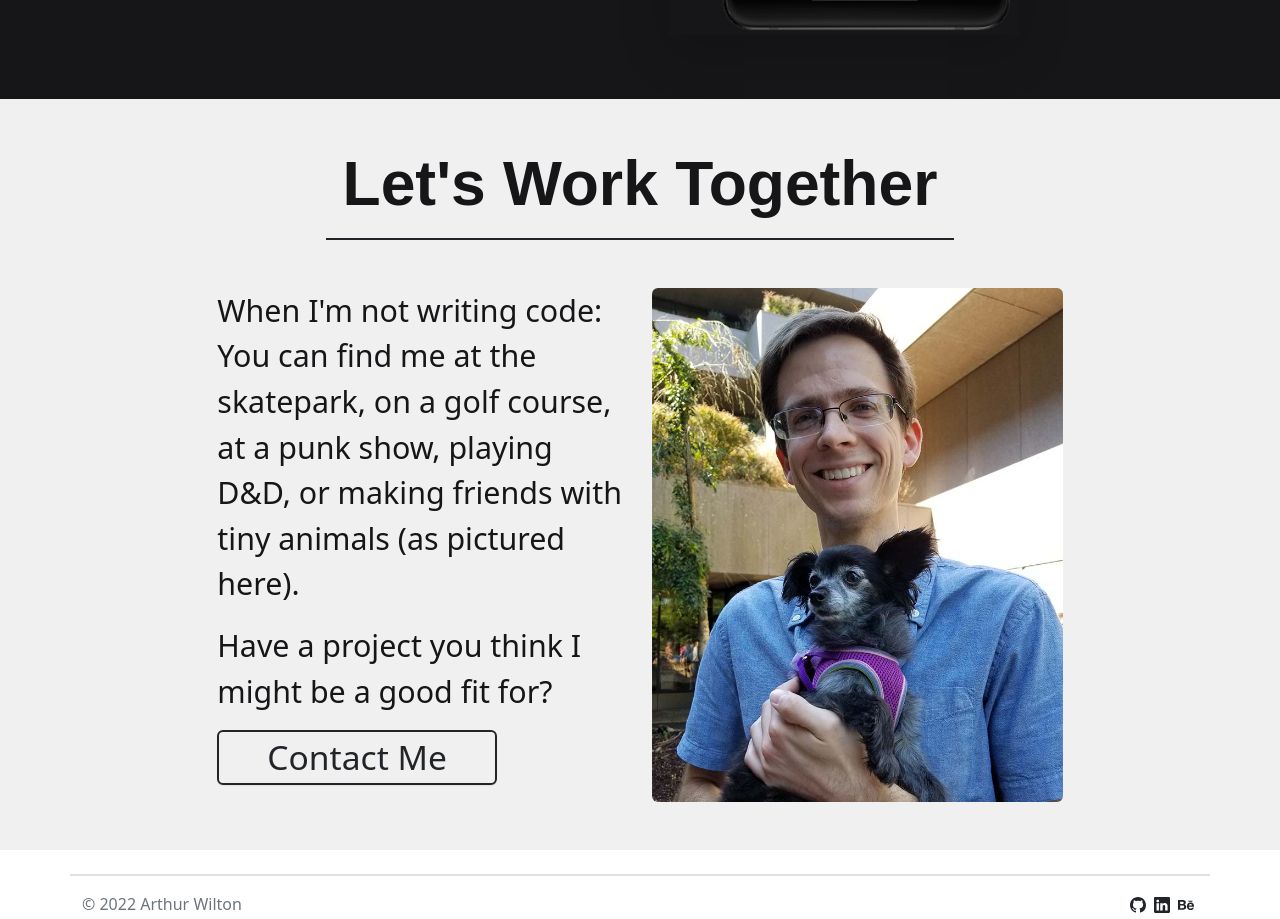
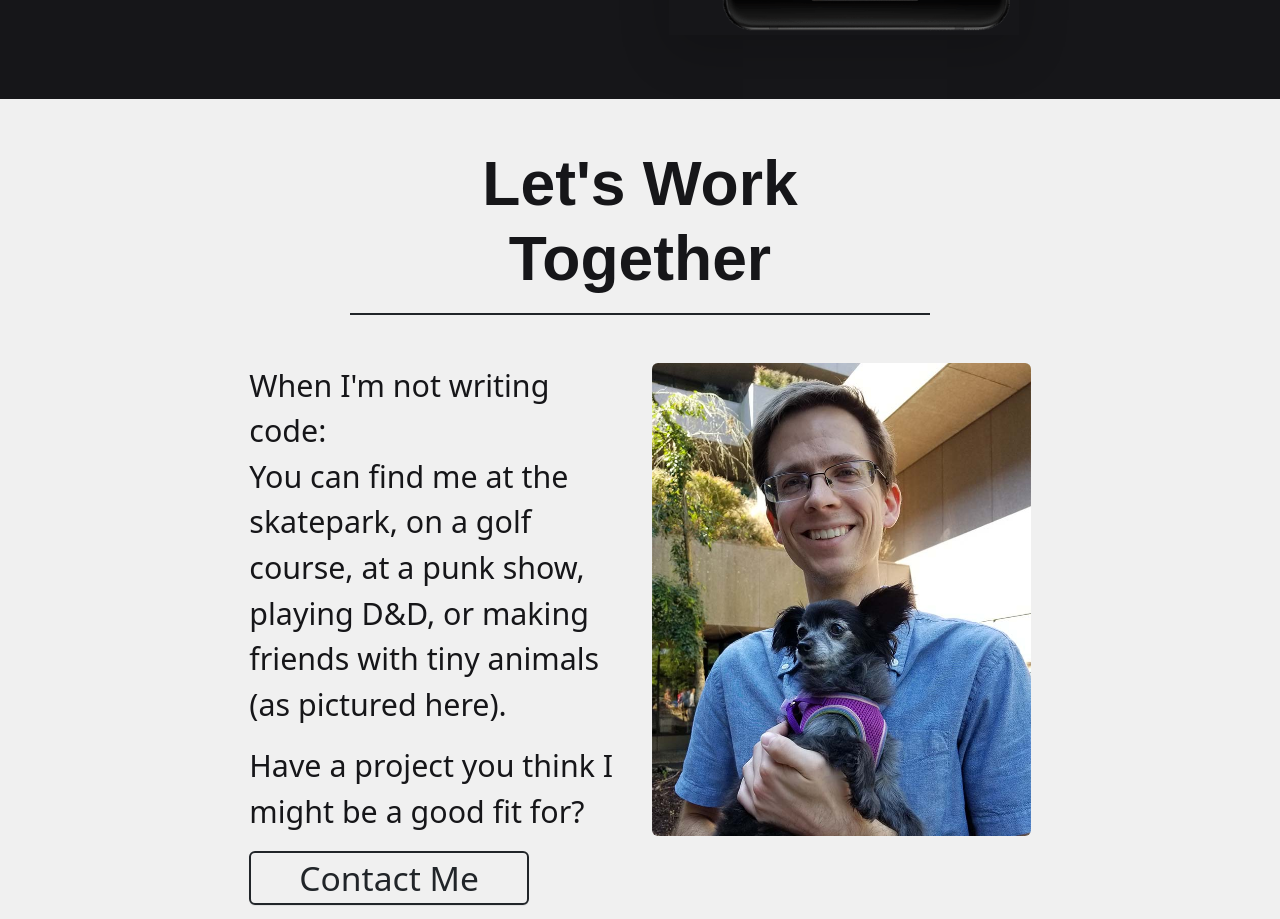
Before and after one commit to artwilton/arthur-wilton-portfolio, a Gatsby site: page / in a window 1280 px wide. Shown: the part 2037-2956 px from the top of the page. Built offline with nearby package versions, Linux system fonts and the light colour scheme; Gatsby itself is replaced by a stand-in of ours.

Commit message:
minor style update

```diff
--- a/src/components/home/homeAbout.js
+++ b/src/components/home/homeAbout.js
@@ -10,10 +10,10 @@ import { aboutPhoto } from "../../media/home";
 const HomeAbout = () => {
   return (
     <section className="home-about" id="Section04">
-      <Container fluid className="py-5 px-5 px-md-0">
+      <Container fluid className="py-5 px-5">
         <Row className="pb-3 pb-md-5">
           <Col md="8" lg="6" className="mx-auto">
-            <h1 class="home-about__header border-bottom border-dark align-self-center card-title mx-auto text-center pb-3">
+            <h1 className="home-about__header border-bottom border-dark align-self-center card-title mx-auto text-center pb-3">
               Let's Work Together
             </h1>
           </Col>
```
